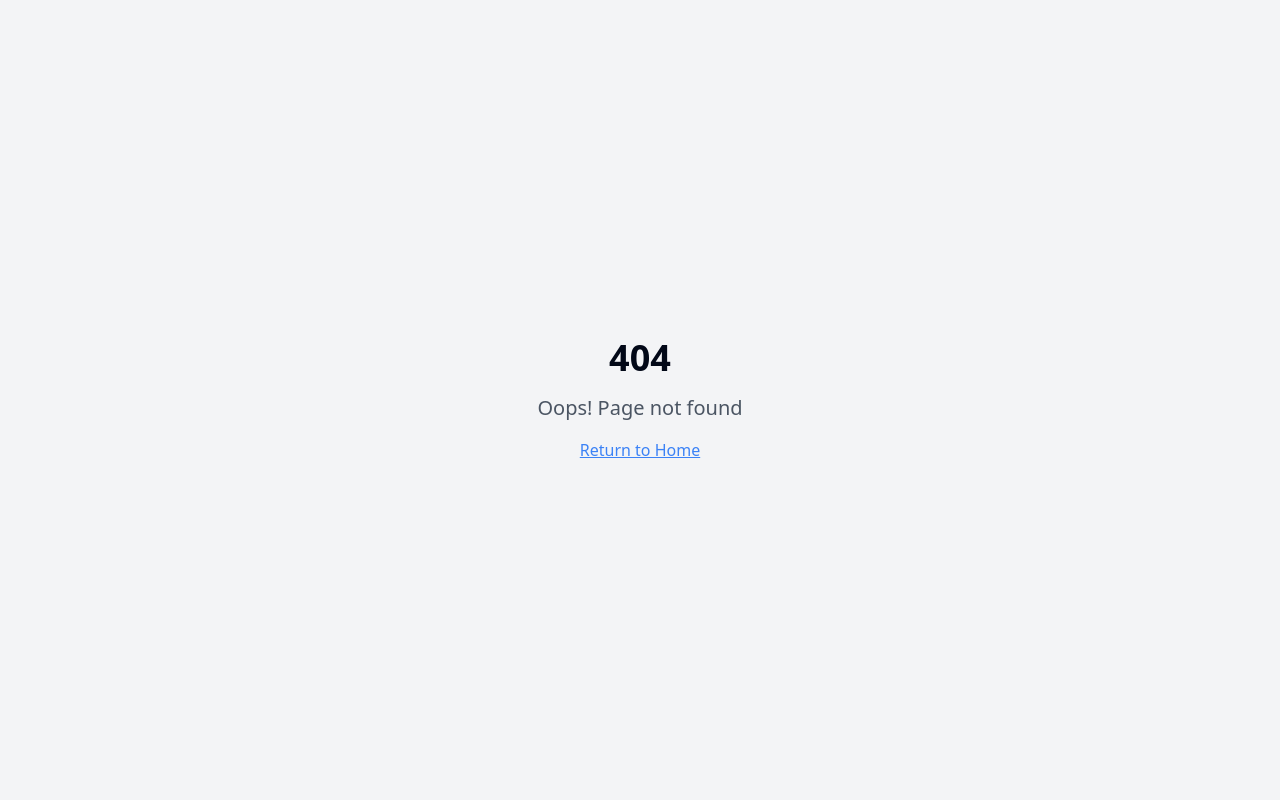
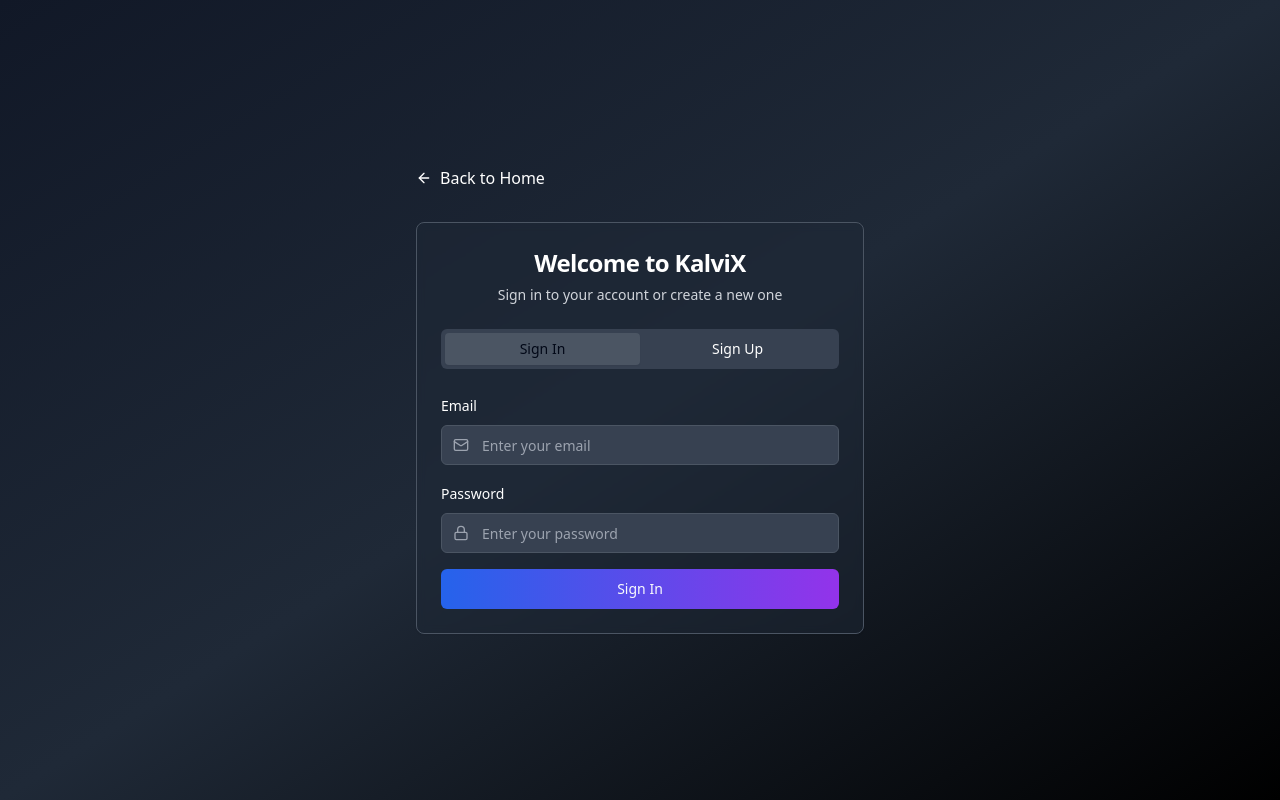
Before and after one commit to jananiranjith/kalvix-tamil-scribe-hub, a React (Vite) app: page /auth in a window 1280 px wide. Before the commit this address had no page. Built offline with nearby package versions, Linux system fonts and the light colour scheme.

Commit message:
Add sign-in/sign-up pages
Implement sign-in and sign-up functionality.

```diff
--- a/src/App.tsx
+++ b/src/App.tsx
@@ -7,6 +7,7 @@ import { BrowserRouter, Routes, Route } from "react-router-dom";
 import Index from "./pages/Index";
 import OCRTool from "./pages/OCRTool";
 import Edubot from "./pages/Edubot";
+import Auth from "./pages/Auth";
 import NotFound from "./pages/NotFound";
 
 const queryClient = new QueryClient();
@@ -21,6 +22,7 @@ const App = () => (
           <Route path="/" element={<Index />} />
           <Route path="/ocr" element={<OCRTool />} />
           <Route path="/edubot" element={<Edubot />} />
+          <Route path="/auth" element={<Auth />} />
           {/* ADD ALL CUSTOM ROUTES ABOVE THE CATCH-ALL "*" ROUTE */}
           <Route path="*" element={<NotFound />} />
         </Routes>
--- a/src/components/ui/tabs.tsx
+++ b/src/components/ui/tabs.tsx
@@ -1,3 +1,4 @@
+
 import * as React from "react"
 import * as TabsPrimitive from "@radix-ui/react-tabs"
 
--- /dev/null
+++ b/src/pages/Auth.tsx
@@ -0,0 +1,198 @@
+
+import React, { useState } from 'react';
+import { Card, CardContent, CardDescription, CardHeader, CardTitle } from '@/components/ui/card';
+import { Button } from '@/components/ui/button';
+import { Input } from '@/components/ui/input';
+import { Label } from '@/components/ui/label';
+import { Tabs, TabsContent, TabsList, TabsTrigger } from '@/components/ui/tabs';
+import { Link } from 'react-router-dom';
+import { ArrowLeft, Mail, Lock, User } from 'lucide-react';
+
+const Auth = () => {
+  const [isLoading, setIsLoading] = useState(false);
+  const [signInData, setSignInData] = useState({
+    email: '',
+    password: ''
+  });
+  const [signUpData, setSignUpData] = useState({
+    name: '',
+    email: '',
+    password: '',
+    confirmPassword: ''
+  });
+
+  const handleSignIn = async (e: React.FormEvent) => {
+    e.preventDefault();
+    setIsLoading(true);
+
+    // Simulate API call
+    setTimeout(() => {
+      console.log('Sign in attempt:', signInData);
+      setIsLoading(false);
+      // Add your authentication logic here
+    }, 1000);
+  };
+
+  const handleSignUp = async (e: React.FormEvent) => {
+    e.preventDefault();
+    setIsLoading(true);
+
+    // Simulate API call
+    setTimeout(() => {
+      console.log('Sign up attempt:', signUpData);
+      setIsLoading(false);
+      // Add your authentication logic here
+    }, 1000);
+  };
+
+  return (
+    <div className="min-h-screen bg-gradient-to-br from-gray-900 via-gray-800 to-black flex items-center justify-center p-4">
+      <div className="w-full max-w-md space-y-4">
+        <Link
+          to="/"
+          className="inline-flex items-center text-white hover:text-gray-300 transition-colors mb-4"
+        >
+          <ArrowLeft className="h-4 w-4 mr-2" />
+          Back to Home
+        </Link>
+
+        <Card className="bg-gray-800/50 border-gray-600 backdrop-blur-sm">
+          <CardHeader className="text-center">
+            <CardTitle className="text-2xl font-bold text-white">Welcome to KalviX</CardTitle>
+            <CardDescription className="text-gray-300">
+              Sign in to your account or create a new one
+            </CardDescription>
+          </CardHeader>
+          <CardContent>
+            <Tabs defaultValue="signin" className="w-full">
+              <TabsList className="grid w-full grid-cols-2 bg-gray-700">
+                <TabsTrigger value="signin" className="text-white data-[state=active]:bg-gray-600">
+                  Sign In
+                </TabsTrigger>
+                <TabsTrigger value="signup" className="text-white data-[state=active]:bg-gray-600">
+                  Sign Up
+                </TabsTrigger>
+              </TabsList>
+
+              <TabsContent value="signin" className="space-y-4 mt-6">
+                <form onSubmit={handleSignIn} className="space-y-4">
+                  <div className="space-y-2">
+                    <Label htmlFor="signin-email" className="text-white">Email</Label>
+                    <div className="relative">
+                      <Mail className="absolute left-3 top-3 h-4 w-4 text-gray-400" />
+                      <Input
+                        id="signin-email"
+                        type="email"
+                        placeholder="Enter your email"
+                        value={signInData.email}
+                        onChange={(e) => setSignInData(prev => ({ ...prev, email: e.target.value }))}
+                        className="pl-10 bg-gray-700 border-gray-600 text-white placeholder:text-gray-400"
+                        required
+                      />
+                    </div>
+                  </div>
+                  <div className="space-y-2">
+                    <Label htmlFor="signin-password" className="text-white">Password</Label>
+                    <div className="relative">
+                      <Lock className="absolute left-3 top-3 h-4 w-4 text-gray-400" />
+                      <Input
+                        id="signin-password"
+                        type="password"
+                        placeholder="Enter your password"
+                        value={signInData.password}
+                        onChange={(e) => setSignInData(prev => ({ ...prev, password: e.target.value }))}
+                        className="pl-10 bg-gray-700 border-gray-600 text-white placeholder:text-gray-400"
+                        required
+                      />
+                    </div>
+                  </div>
+                  <Button
+                    type="submit"
+                    className="w-full bg-gradient-to-r from-blue-600 to-purple-600 hover:from-blue-700 hover:to-purple-700"
+                    disabled={isLoading}
+                  >
+                    {isLoading ? 'Signing In...' : 'Sign In'}
+                  </Button>
+                </form>
+              </TabsContent>
+
+              <TabsContent value="signup" className="space-y-4 mt-6">
+                <form onSubmit={handleSignUp} className="space-y-4">
+                  <div className="space-y-2">
+                    <Label htmlFor="signup-name" className="text-white">Full Name</Label>
+                    <div className="relative">
+                      <User className="absolute left-3 top-3 h-4 w-4 text-gray-400" />
+                      <Input
+                        id="signup-name"
+                        type="text"
+                        placeholder="Enter your full name"
+                        value={signUpData.name}
+                        onChange={(e) => setSignUpData(prev => ({ ...prev, name: e.target.value }))}
+                        className="pl-10 bg-gray-700 border-gray-600 text-white placeholder:text-gray-400"
+                        required
+                      />
+                    </div>
+                  </div>
+                  <div className="space-y-2">
+                    <Label htmlFor="signup-email" className="text-white">Email</Label>
+                    <div className="relative">
+                      <Mail className="absolute left-3 top-3 h-4 w-4 text-gray-400" />
+                      <Input
+                        id="signup-email"
+                        type="email"
+                        placeholder="Enter your email"
+                        value={signUpData.email}
+                        onChange={(e) => setSignUpData(prev => ({ ...prev, email: e.target.value }))}
+                        className="pl-10 bg-gray-700 border-gray-600 text-white placeholder:text-gray-400"
+                        required
+                      />
+                    </div>
+                  </div>
+                  <div className="space-y-2">
+                    <Label htmlFor="signup-password" className="text-white">Password</Label>
+                    <div className="relative">
+                      <Lock className="absolute left-3 top-3 h-4 w-4 text-gray-400" />
+                      <Input
+                        id="signup-password"
+                        type="password"
+                        placeholder="Create a password"
+                        value={signUpData.password}
+                        onChange={(e) => setSignUpData(prev => ({ ...prev, password: e.target.value }))}
+                        className="pl-10 bg-gray-700 border-gray-600 text-white placeholder:text-gray-400"
+                        required
+                      />
+                    </div>
+                  </div>
+                  <div className="space-y-2">
+                    <Label htmlFor="signup-confirm-password" className="text-white">Confirm Password</Label>
+                    <div className="relative">
+                      <Lock className="absolute left-3 top-3 h-4 w-4 text-gray-400" />
+                      <Input
+                        id="signup-confirm-password"
+                        type="password"
+                        placeholder="Confirm your password"
+                        value={signUpData.confirmPassword}
+                        onChange={(e) => setSignUpData(prev => ({ ...prev, confirmPassword: e.target.value }))}
+                        className="pl-10 bg-gray-700 border-gray-600 text-white placeholder:text-gray-400"
+                        required
+                      />
+                    </div>
+                  </div>
+                  <Button
+                    type="submit"
+                    className="w-full bg-gradient-to-r from-green-600 to-blue-600 hover:from-green-700 hover:to-blue-700"
+                    disabled={isLoading}
+                  >
+                    {isLoading ? 'Creating Account...' : 'Create Account'}
+                  </Button>
+                </form>
+              </TabsContent>
+            </Tabs>
+          </CardContent>
+        </Card>
+      </div>
+    </div>
+  );
+};
+
+export default Auth;
```
